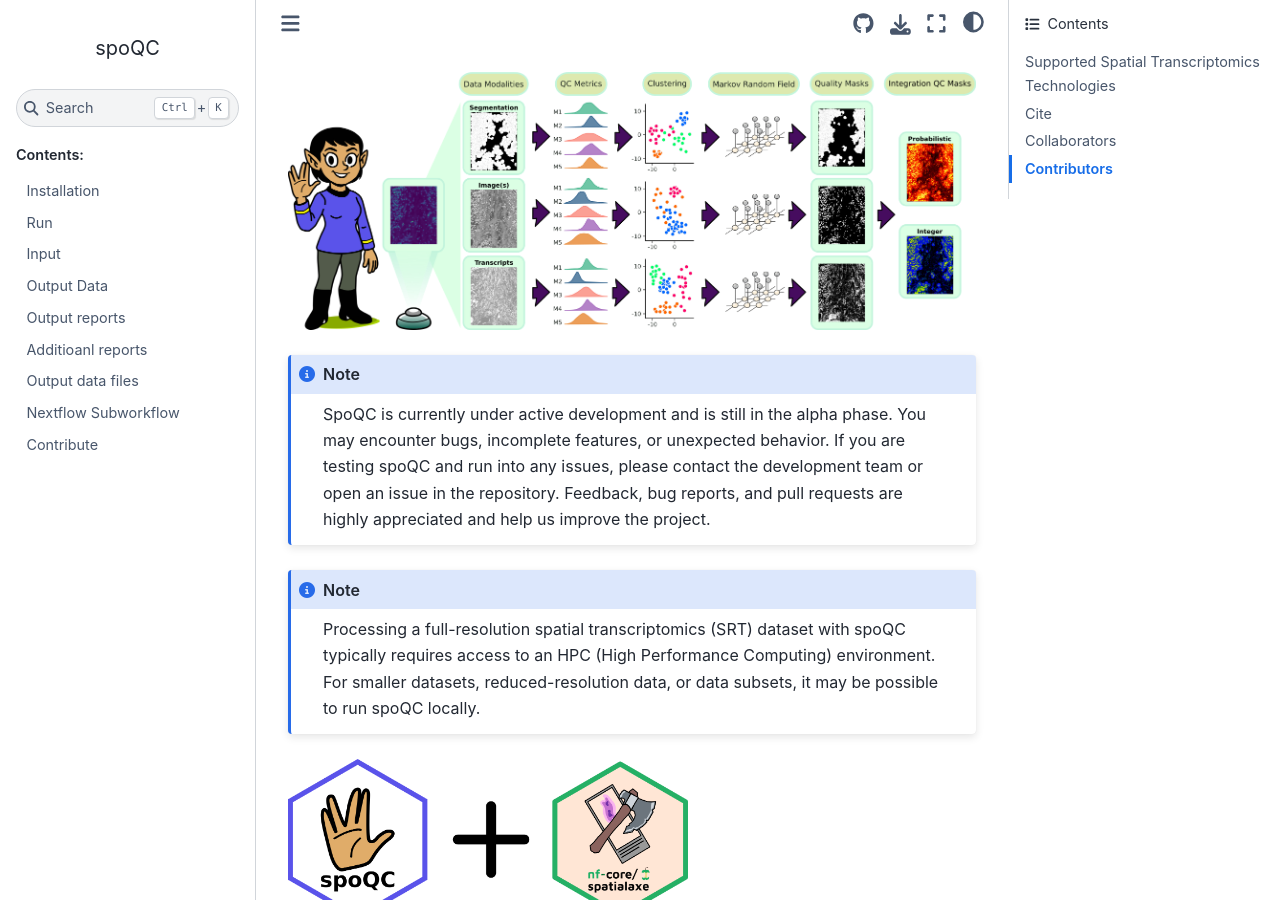
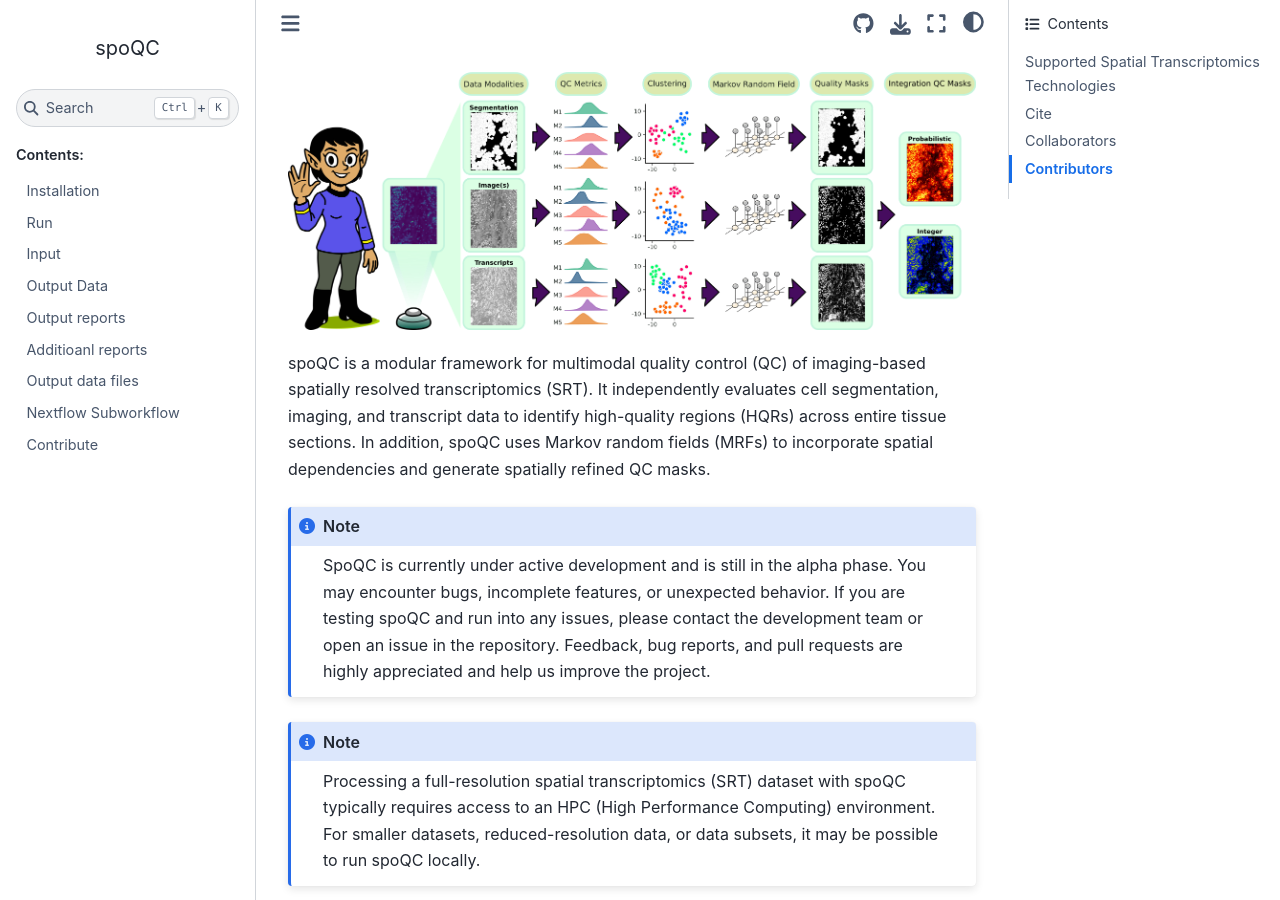
Before and after one commit to heylf/spoQC, a Sphinx documentation site: the page built from docs/source/intro.md, in a window 1280 px wide and 900 px high. Built offline with Sphinx 7.4.7 and the Sphinx Book theme 1.1.4, drawn with Linux system fonts in a browser that asks for light colours.

Commit message:
change to READEN, intro,md

````diff
--- a/docs/source/intro.md
+++ b/docs/source/intro.md
@@ -1,4 +1,8 @@
 <img src="./_static/figures/logo/complex.png" width="1000">
+
+<div style="height: 20px;"></div>
+
+spoQC is a modular framework for multimodal quality control (QC) of imaging-based spatially resolved transcriptomics (SRT). It independently evaluates cell segmentation, imaging, and transcript data to identify high-quality regions (HQRs) across entire tissue sections. In addition, spoQC uses Markov random fields (MRFs) to incorporate spatial dependencies and generate spatially refined QC masks.
 
 ```{note}
 SpoQC is currently under active development and is still in the alpha phase. You may encounter bugs, incomplete features, or unexpected behavior. If you are testing spoQC and run into any issues, please contact the development team or open an issue in the repository. Feedback, bug reports, and pull requests are highly appreciated and help us improve the project.
````
Also changed, not shown: README.md (+4 -0 lines).
